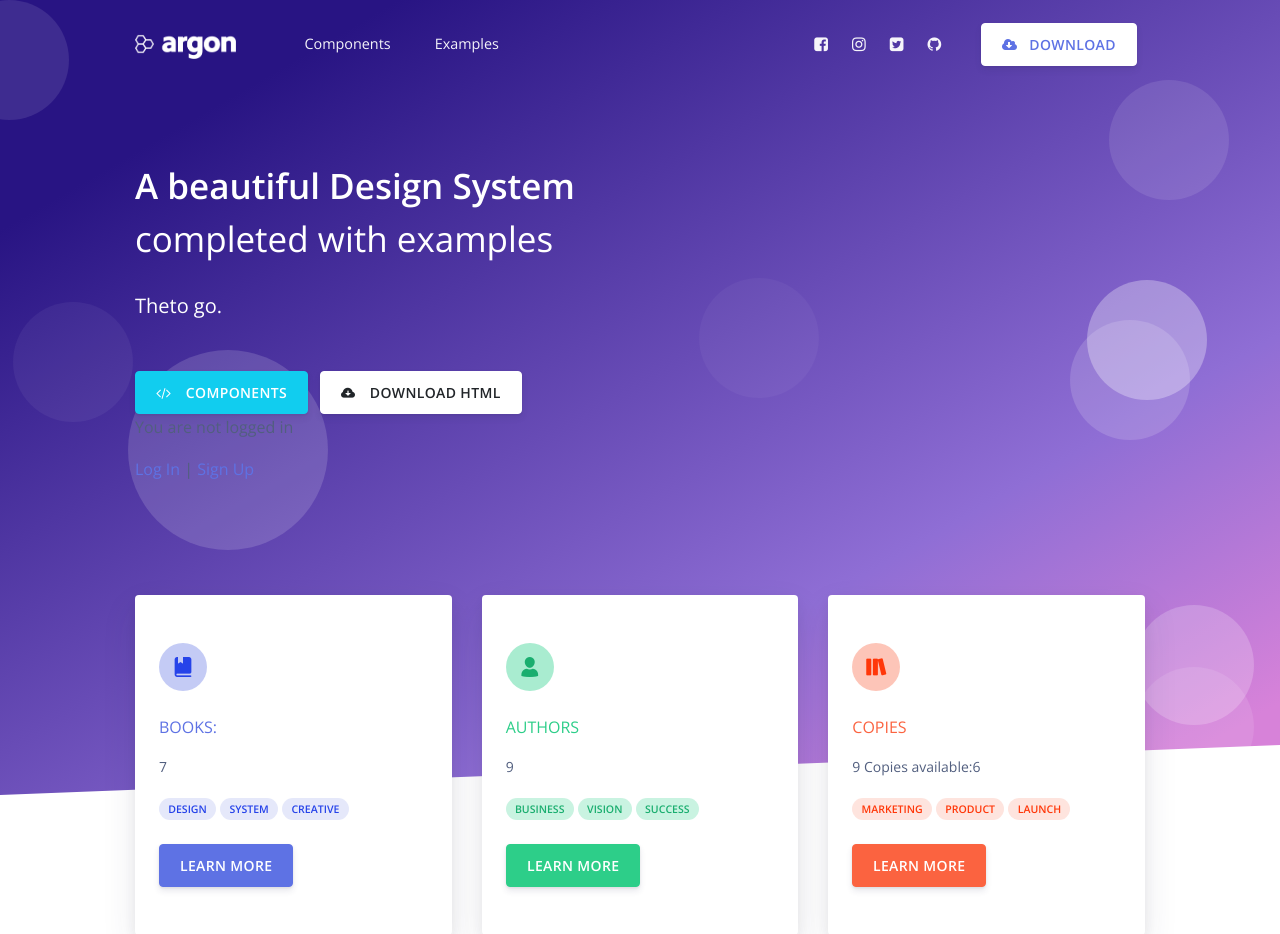
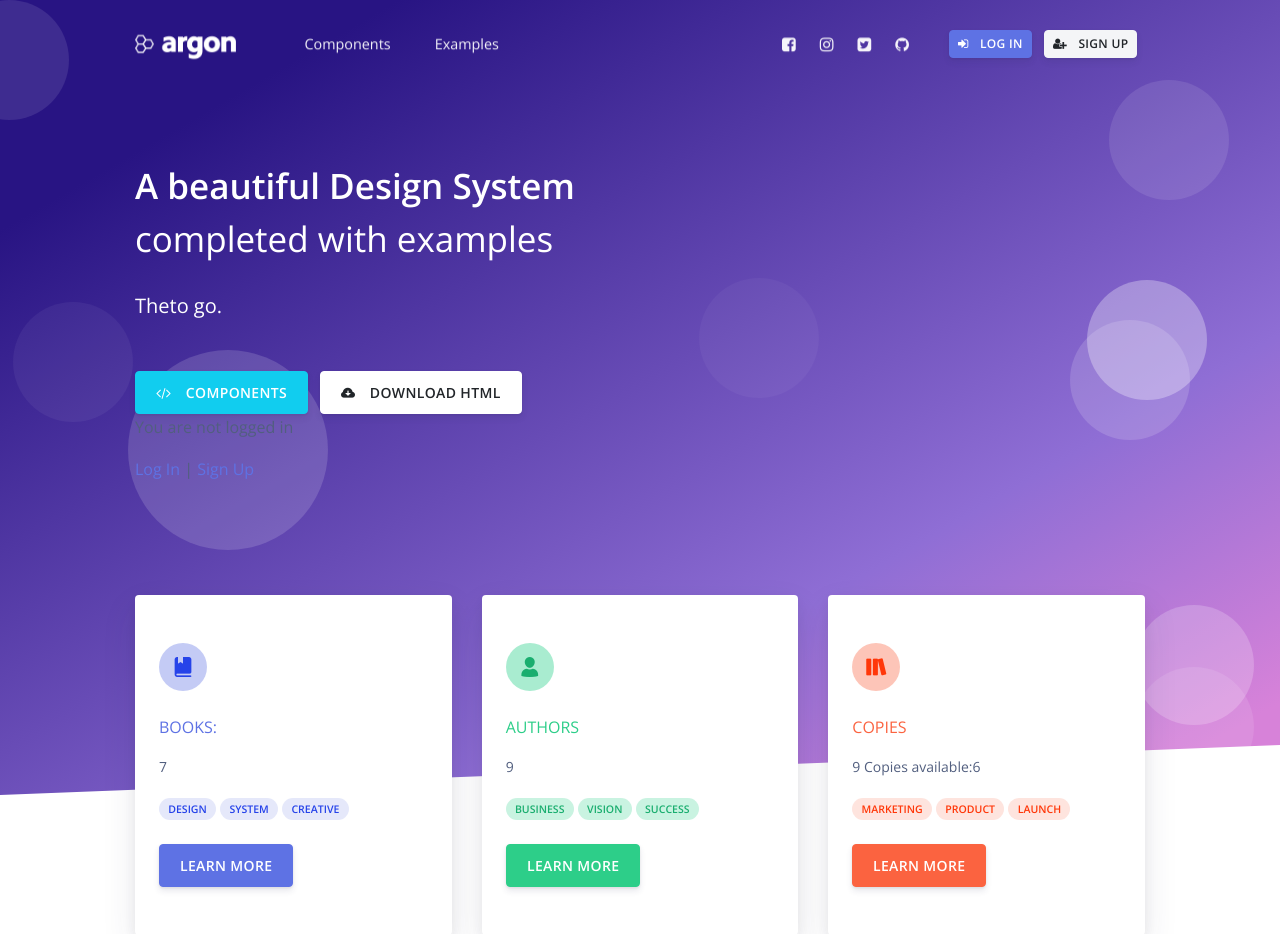
Before and after one commit to casol/Digital-Library, a Django app: page / in a window 1280 px wide. Shown: the top 934 px of the page. Run offline with Django 3.2, Linux system fonts and the light colour scheme; data comes from the database, SQL or seed files in the repository; both versions use the stored data as it was after the commit; some libraries are stand-ins or nearby versions.

Commit message:
Add login/singup button

```diff
--- a/catalog/templates/catalog/top_navigation.html
+++ b/catalog/templates/catalog/top_navigation.html
@@ -94,19 +94,37 @@
                   </a>
                 </li>
                 <li class="nav-item">
-                  <a class="nav-link nav-link-icon" href="https://github.com/creativetimofficial/argon-design-system" target="_blank" data-toggle="tooltip" title="Star us on Github">
+                  <a class="nav-link nav-link-icon" href="https://github.com/creativetimofficial/argon-design-system" target="_blank" data-toggle="tooltip" title="Source code Github">
                     <i class="fa fa-github"></i>
                     <span class="nav-link-inner--text d-lg-none">Github</span>
                   </a>
                 </li>
+                {% if user.is_authenticated %}
                 <li class="nav-item d-none d-lg-block ml-lg-4">
-                  <a href="https://www.creative-tim.com/product/argon-design-system" target="_blank" class="btn btn-neutral btn-icon">
+
+                  <a href="{% url 'account_logout' %}" target="_blank" class="btn btn-primary btn-sm">
                     <span class="btn-inner--icon">
                       <i class="fa fa-cloud-download mr-2"></i>
                     </span>
-                    <span class="nav-link-inner--text">Download</span>
+                    <span class="nav-link-inner--text">Log Out</span>
                   </a>
+                {% else %}
+                <li class="nav-item d-none d-lg-block ml-lg-4">
+
+                    <a href="{% url 'account_login' %}" target="_blank" class="btn btn-primary btn-sm">
+                      <span class="btn-inner--icon">
+                        <i class="fa fa-sign-in mr-2"></i>
+                      </span>
+                      <span class="nav-link-inner--text">Log IN</span>
+                    </a>
+                    <a href="{% url 'account_signup' %}" target="_blank" class="btn btn-secondary btn-sm">
+                        <span class="btn-inner--icon">
+                          <i class="fa fa-user-plus mr-2"></i>
+                        </span>
+                        <span class="nav-link-inner--text">Sign Up</span>
+                      </a>
                 </li>
+                {% endif %}
               </ul>
             </div>
           </div>
```
Also changed, not shown: db.sqlite3.
